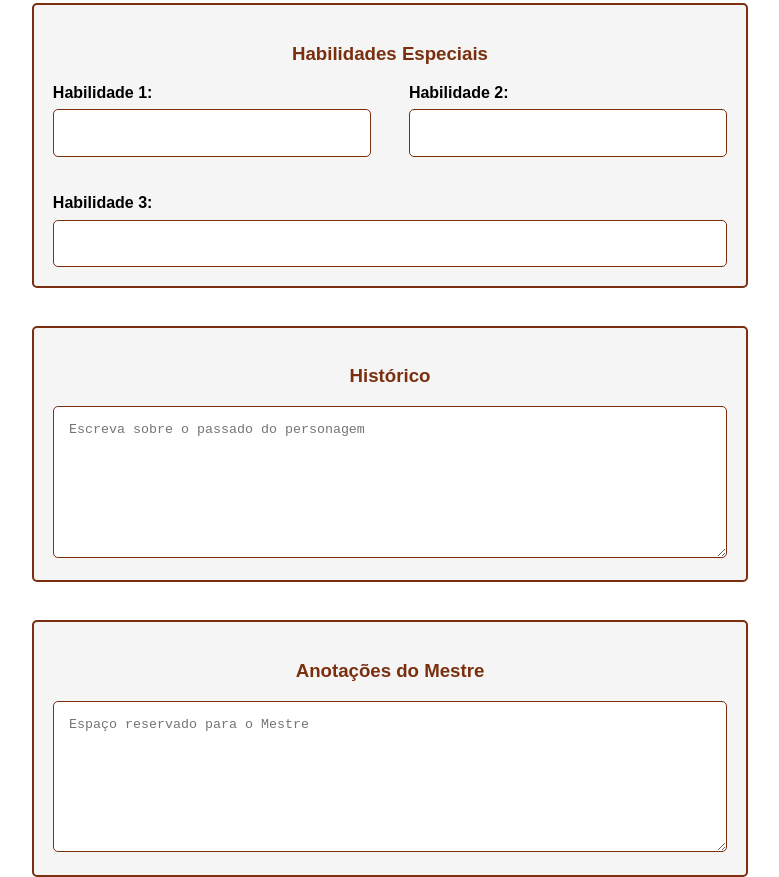
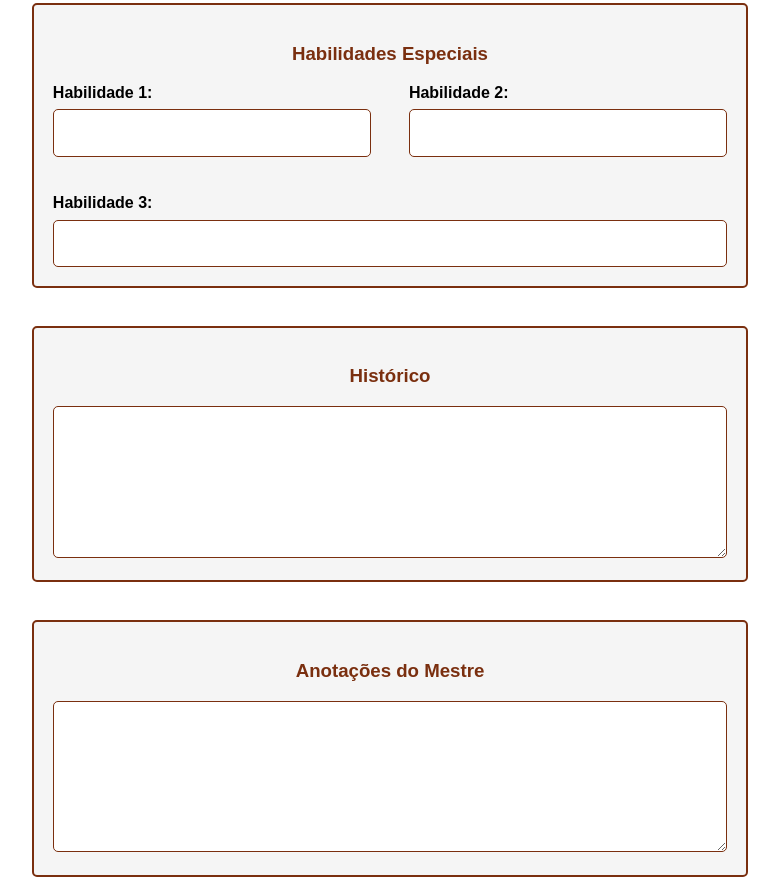
Before and after one commit to alfinhoz-jpg/RpgSheet, a plain HTML site: page index.html in a window 1280 px wide. Shown: the part 1475-2352 px from the top of the page, without its empty margins (250-1029 px from the left). Drawn offline with Linux system fonts and the light colour scheme.

Commit message:
index.html

```diff
--- a/index.html
+++ b/index.html
@@ -101,15 +101,13 @@
       <!-- Histórico -->
       <div class="section">
         <h3>Histórico</h3>
-        <textarea
-          placeholder="Escreva sobre o passado do personagem"
-        ></textarea>
+        <textarea></textarea>
       </div>
 
       <!-- Anotações do Mestre -->
       <div class="section">
         <h3>Anotações do Mestre</h3>
-        <textarea placeholder="Espaço reservado para o Mestre"></textarea>
+        <textarea></textarea>
       </div>
     </div>
   </body>
```
